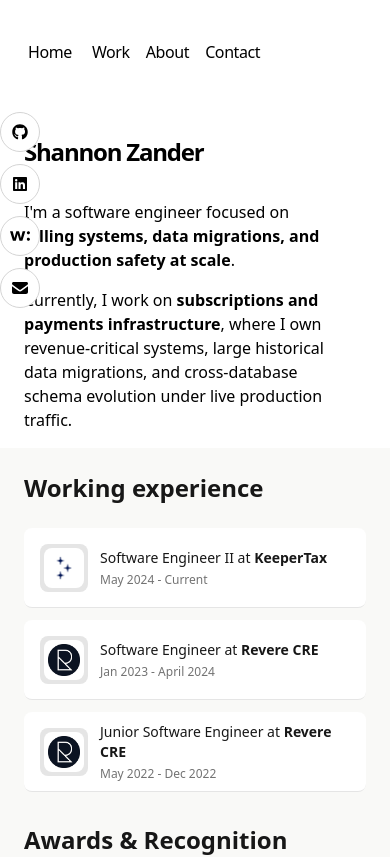
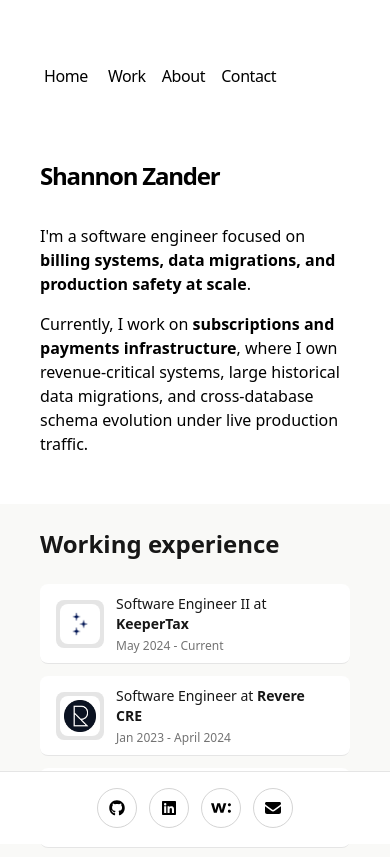
Before and after one commit to sezder/shannon-zander-personal-site, a Next.js app: page / in a window 390 px wide. Shown: the top 857 px of the page. Built offline with nearby package versions, Linux system fonts and the light colour scheme; no server answers.

Commit message:
Responsive social bar

```diff
--- a/app/components/footer.tsx
+++ b/app/components/footer.tsx
@@ -1,14 +1,20 @@
-function ArrowIcon() {
+'use client'
+
+import { FontAwesomeIcon } from '@fortawesome/react-fontawesome'
+import { faGithub, faLinkedin } from '@fortawesome/free-brands-svg-icons'
+import { faEnvelope } from '@fortawesome/free-solid-svg-icons'
+
+function WellfoundIcon() {
   return (
     <svg
-      width="12"
-      height="12"
-      viewBox="0 0 12 12"
-      fill="none"
+      width="20"
+      height="20"
+      viewBox="0 0 24 24"
       xmlns="http://www.w3.org/2000/svg"
+      className="text-black dark:text-white"
     >
       <path
-        d="M2.07102 11.3494L0.963068 10.2415L9.2017 1.98864H2.83807L2.85227 0.454545H11.8438V9.46023H10.2955L10.3097 3.09659L2.07102 11.3494Z"
+        d="M23.998 8.128c0.063 -1.379 -1.612 -2.376 -2.795 -1.664 -1.23 0.598 -1.322 2.52 -0.156 3.234 1.2 0.862 2.995 -0.09 2.951 -1.57zm0 7.748c0.063 -1.38 -1.612 -2.377 -2.795 -1.665 -1.23 0.598 -1.322 2.52 -0.156 3.234 1.2 0.863 2.995 -0.09 2.951 -1.57zm-20.5 1.762L0 6.364h3.257l2.066 8.106 2.245 -8.106h3.267l2.244 8.106 2.065 -8.106h3.257l-3.54 11.274H11.39c-0.73 -2.713 -1.46 -5.426 -2.188 -8.14l-2.233 8.14H3.5z"
         fill="currentColor"
       />
     </svg>
@@ -17,8 +23,56 @@
 
 export default function Footer() {
   return (
-    <footer className="mb-16 px-6 sm:px-12 md:px-16 lg:px-[20vw] xl:px-[20vw] pr-14 sm:pr-20 md:pr-0">
-      <p className="mt-8 text-neutral-600 dark:text-neutral-300">
+    <footer className="mt-auto mb-16 px-10 sm:px-12 md:px-16 lg:px-[20vw] xl:px-[20vw] md:relative">
+      <div className="md:hidden fixed bottom-0 left-0 right-0 bg-white dark:bg-black border-t border-neutral-200 dark:border-neutral-800 py-4 flex flex-row gap-3 justify-center z-10">
+        <a
+          href="https://github.com/sezder"
+          target="_blank"
+          rel="noopener noreferrer"
+          className="w-10 h-10 rounded-full border border-neutral-300 dark:border-neutral-700 bg-white dark:bg-neutral-900 flex items-center justify-center hover:border-neutral-400 dark:hover:border-neutral-600 transition-colors"
+          aria-label="GitHub"
+        >
+          <FontAwesomeIcon
+            icon={faGithub}
+            className="w-5 h-5 text-black dark:text-white"
+            aria-hidden="true"
+          />
+        </a>
+        <a
+          href="https://www.linkedin.com/in/shannon-e-zander/"
+          target="_blank"
+          rel="noopener noreferrer"
+          className="w-10 h-10 rounded-full border border-neutral-300 dark:border-neutral-700 bg-white dark:bg-neutral-900 flex items-center justify-center hover:border-neutral-400 dark:hover:border-neutral-600 transition-colors"
+          aria-label="LinkedIn"
+        >
+          <FontAwesomeIcon
+            icon={faLinkedin}
+            className="w-5 h-5 text-black dark:text-white"
+            aria-hidden="true"
+          />
+        </a>
+        <a
+          href="https://wellfound.com/u/shannon-zander"
+          target="_blank"
+          rel="noopener noreferrer"
+          className="w-10 h-10 rounded-full border border-neutral-300 dark:border-neutral-700 bg-white dark:bg-neutral-900 flex items-center justify-center hover:border-neutral-400 dark:hover:border-neutral-600 transition-colors"
+          aria-label="Wellfound"
+        >
+          <WellfoundIcon />
+        </a>
+        <a
+          href="mailto:shannon.e.zander@gmail.com"
+          className="w-10 h-10 rounded-full border border-neutral-300 dark:border-neutral-700 bg-white dark:bg-neutral-900 flex items-center justify-center hover:border-neutral-400 dark:hover:border-neutral-600 transition-colors"
+          aria-label="Email"
+        >
+          <FontAwesomeIcon
+            icon={faEnvelope}
+            className="w-5 h-5 text-black dark:text-white"
+            aria-hidden="true"
+          />
+        </a>
+      </div>
+      <p className="hidden md:block mt-8 text-neutral-600 dark:text-neutral-300">
         © {new Date().getFullYear()} Shannon Zander
       </p>
     </footer>
--- a/app/components/nav.tsx
+++ b/app/components/nav.tsx
@@ -17,7 +17,7 @@
 
 export function Navbar() {
   return (
-    <aside className="-ml-[8px] mb-16 tracking-tight px-6 sm:px-12 md:px-16 lg:px-[20vw] xl:px-[20vw] pr-14 sm:pr-20 md:pr-0">
+    <aside className="-ml-[8px] mb-16 tracking-tight px-10 sm:px-12 md:px-16 lg:px-[20vw] xl:px-[20vw]">
       <div className="lg:sticky lg:top-20">
         <nav
           className="flex flex-row items-start relative px-0 pb-0 fade md:overflow-auto scroll-pr-6 md:relative"
--- a/app/components/social-links.tsx
+++ b/app/components/social-links.tsx
@@ -23,7 +23,7 @@
 
 export function SocialLinks() {
   return (
-    <div className="fixed top-28 sm:right-2 right-4lg:right-8 z-10 flex flex-col gap-3">
+    <div className="hidden md:flex fixed top-28 right-2 sm:right-4 lg:right-8 z-10 flex-col gap-3">
       <a
         href="https://github.com/sezder"
         target="_blank"
--- a/app/layout.tsx
+++ b/app/layout.tsx
@@ -54,8 +54,8 @@
         GeistMono.variable
       )}
     >
-      <body className="antialiased mt-8">
-        <main className="mt-6 flex flex-col">
+      <body className="antialiased mt-8 flex flex-col min-h-screen">
+        <main className="mt-6 flex flex-col flex-1 pb-20 md:pb-0">
           <Navbar />
           <SocialLinks />
           {children}
--- a/app/page.tsx
+++ b/app/page.tsx
@@ -69,7 +69,7 @@
 export default function Page() {
   return (
     <>
-      <section className="px-6 sm:px-12 md:px-16 lg:px-[20vw] xl:px-[20vw] pr-14 sm:pr-20 md:pr-0">
+      <section className="px-10 sm:px-12 md:px-16 lg:px-[20vw] xl:px-[20vw]">
         <h1 className="mb-8 text-2xl font-semibold tracking-tighter">
           Shannon Zander
         </h1>
@@ -81,9 +81,9 @@
         </p>
       </section>
 
-      <section className="w-screen">
+      <section className="w-screen mt-8">
         <div className="bg-section-bg dark:bg-neutral-950 py-6 md:py-8">
-          <div className="px-6 sm:px-12 md:px-16 lg:px-[20vw] xl:px-[20vw] grid grid-cols-1 [1085px]:grid-cols-2 gap-8">
+          <div className="px-10 sm:px-12 md:px-16 lg:px-[20vw] xl:px-[20vw] grid grid-cols-1 [1085px]:grid-cols-2 gap-8">
             <div className="flex flex-col justify-center">
               <h2 className="text-2xl font-semibold mb-6 text-neutral-900 dark:text-neutral-100">
                 Working experience
@@ -187,7 +187,7 @@
         </div>
       </section>
 
-      <section className="px-6 sm:px-12 md:px-16 lg:px-[20vw] xl:px-[20vw] pr-14 sm:pr-20 md:pr-0">
+      <section className="mt-8 px-10 sm:px-12 md:px-16 lg:px-[20vw] xl:px-[20vw]">
         <h2 className="mb-6 text-xl font-semibold tracking-tight">Skills</h2>
         <div className="space-y-6">
           <div>
```
